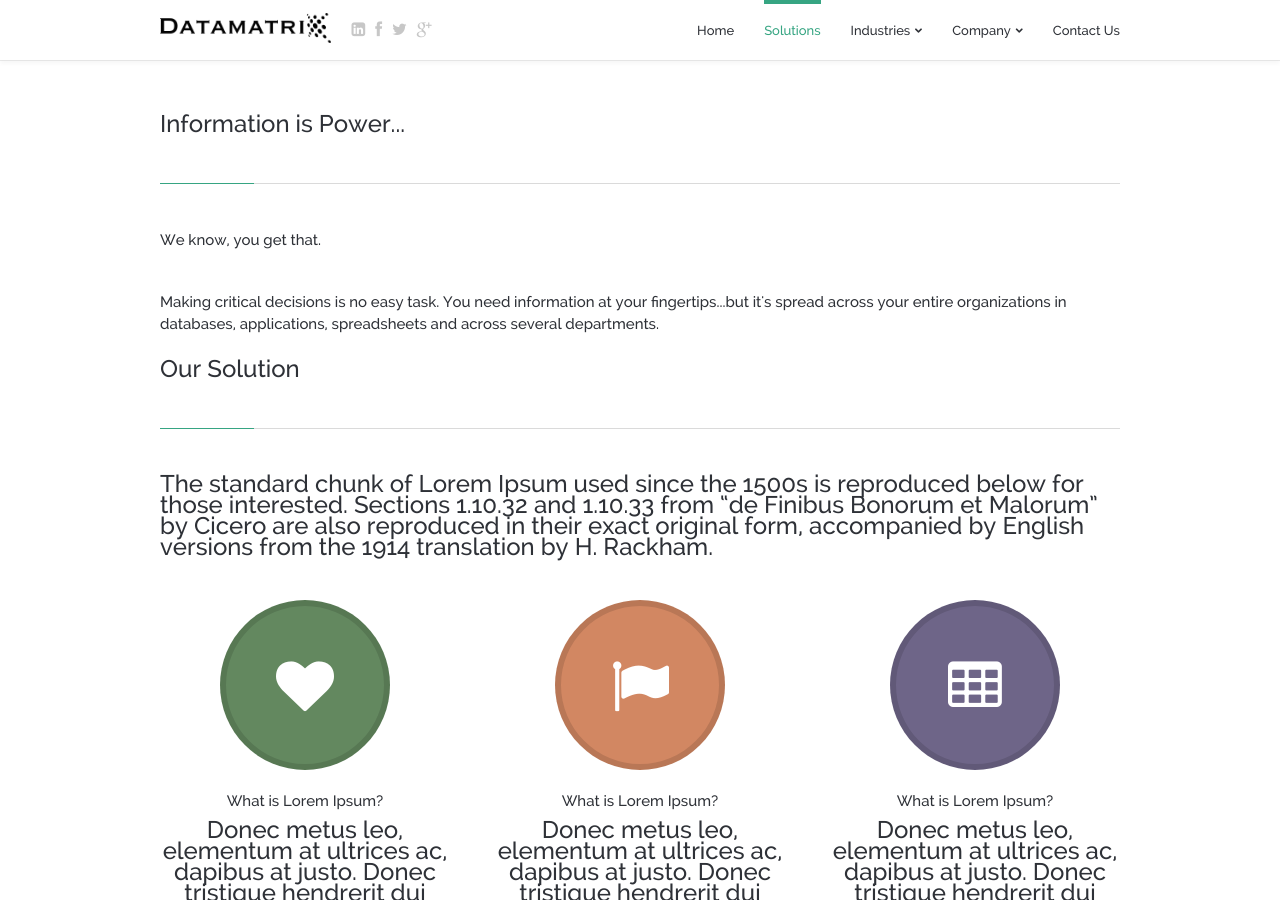
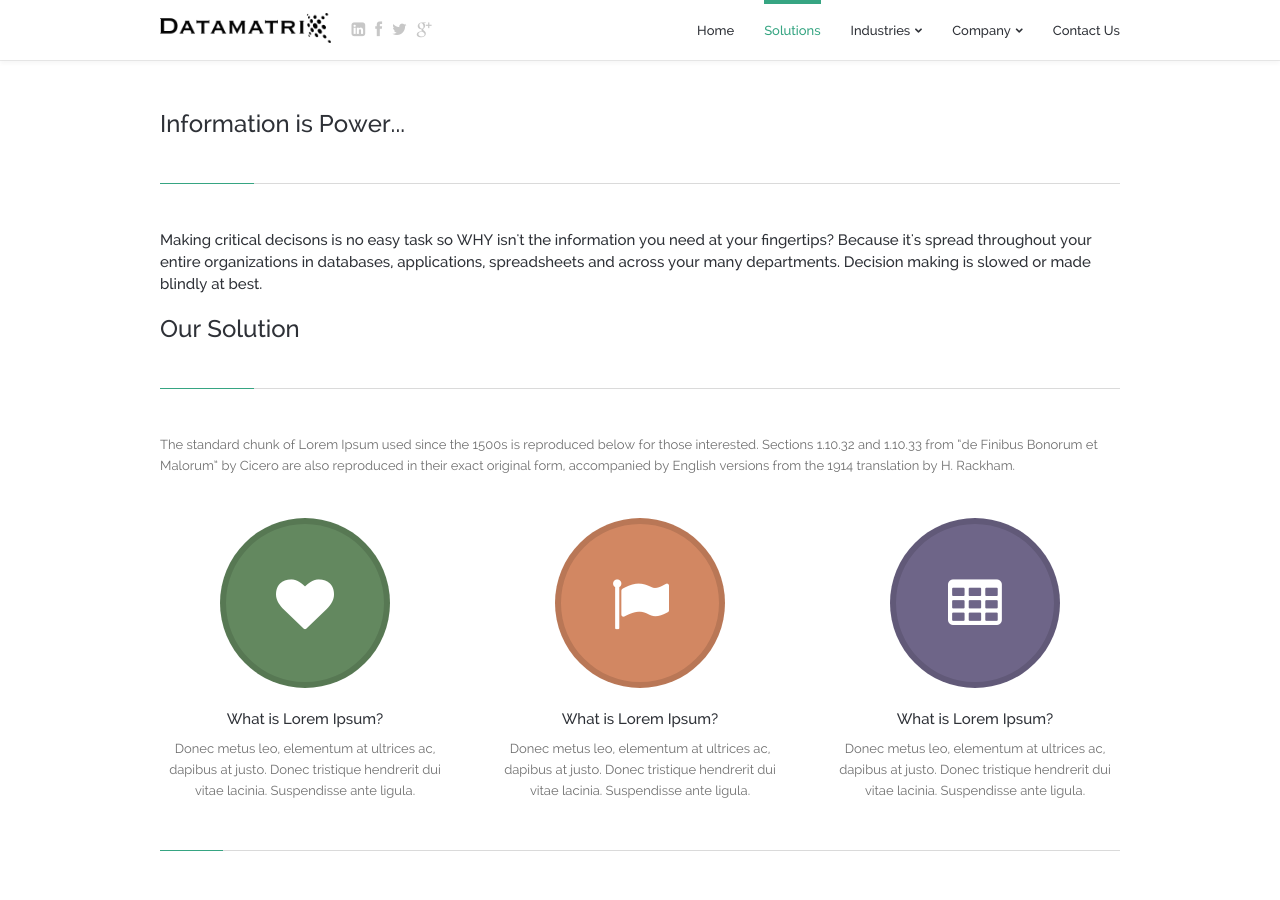
Before and after one commit to dtmtx/dtmtx.github.io, a Jekyll site: the page built from solutions.html, in a window 1280 px wide and 900 px high. Built offline with Jekyll 4.4.1, drawn with Linux system fonts in a browser that asks for light colours; Markdown is read by kramdown in place of the engine named in the settings.

Commit message:
content udpates

```diff
--- a/solutions.html
+++ b/solutions.html
@@ -23,10 +23,9 @@ active: current
 					<!-- Intro -->
 					<!-- ~~~~~~~~~~~~~~~~~~~~~~~~~~~~~~~ -->
 					<!-- Title -->
-					<h3>We know, you get that.<h3>
-					<h3>Making critical decisions is no easy task. You need information at your fingertips...but it's spread across your entire organizations in databases, applications, spreadsheets and across several departments.  </h3>
+					<h3>Making critical decisons is no easy task so WHY isn't the information you need at your fingertips? Because it's spread throughout your entire organizations in databases, applications, spreadsheets and across your many departments. Decision making is slowed or made blindly at best. </h3>
 					<!-- Text -->
-					<h1>Our Solution<h1>
+					<h1>Our Solution</h1>
 					<p>The standard chunk of Lorem Ipsum used since the 1500s is reproduced below for those interested. Sections 1.10.32 and 1.10.33 from “de Finibus Bonorum et Malorum” by Cicero are also reproduced in their exact original form, accompanied by English versions from the 1914 translation by H. Rackham.</p>
 					<!-- ~~~~~~~~~~~~~~~~~~~~~~~~~~~~~~~ -->
 					<!-- END Intro -->
```
